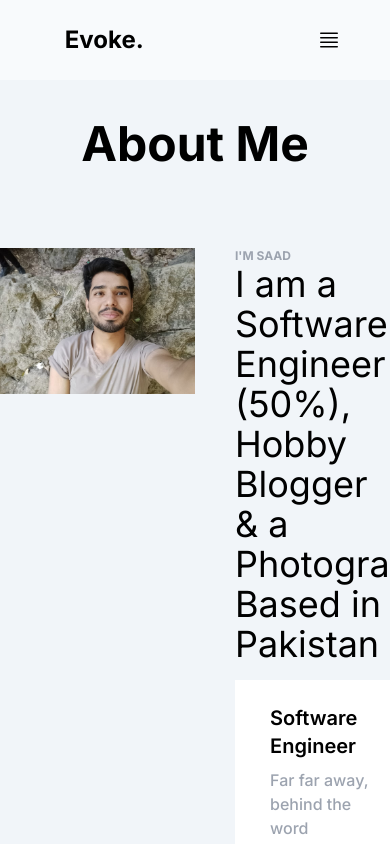
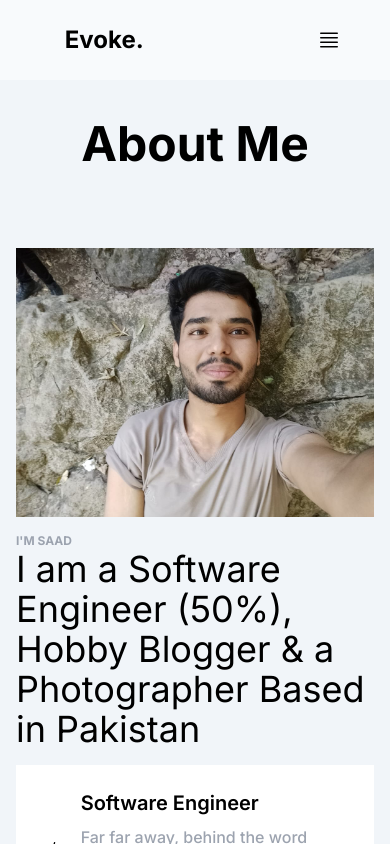
Before and after one commit to Saad-1719/evoke-blogging-site, a Next.js app: page /aboutme in a window 390 px wide. Shown: the top 844 px of the page. Built offline with nearby package versions, Linux system fonts and the light colour scheme.

Commit message:
feat: Update About Me page layout with responsive grid

```diff
--- a/app/aboutme/page.tsx
+++ b/app/aboutme/page.tsx
@@ -8,7 +8,7 @@ const page = () => {
 				<h1 className="py-10 flex items-center justify-center font-bold text-5xl">
 					About Me
 				</h1>
-				<div className="grid grid-cols-2 pt-10 space-x-10">
+				<div className="grid  grid-cols-1 sm:grid-cols-2 pt-10 sm:space-x-10 space-y-4 p-4">
 					<div>
 						<img
 							src="/assets/hero/WhatsApp Image 2024-08-05 at 16.55.18_761007bb.jpg"
```
